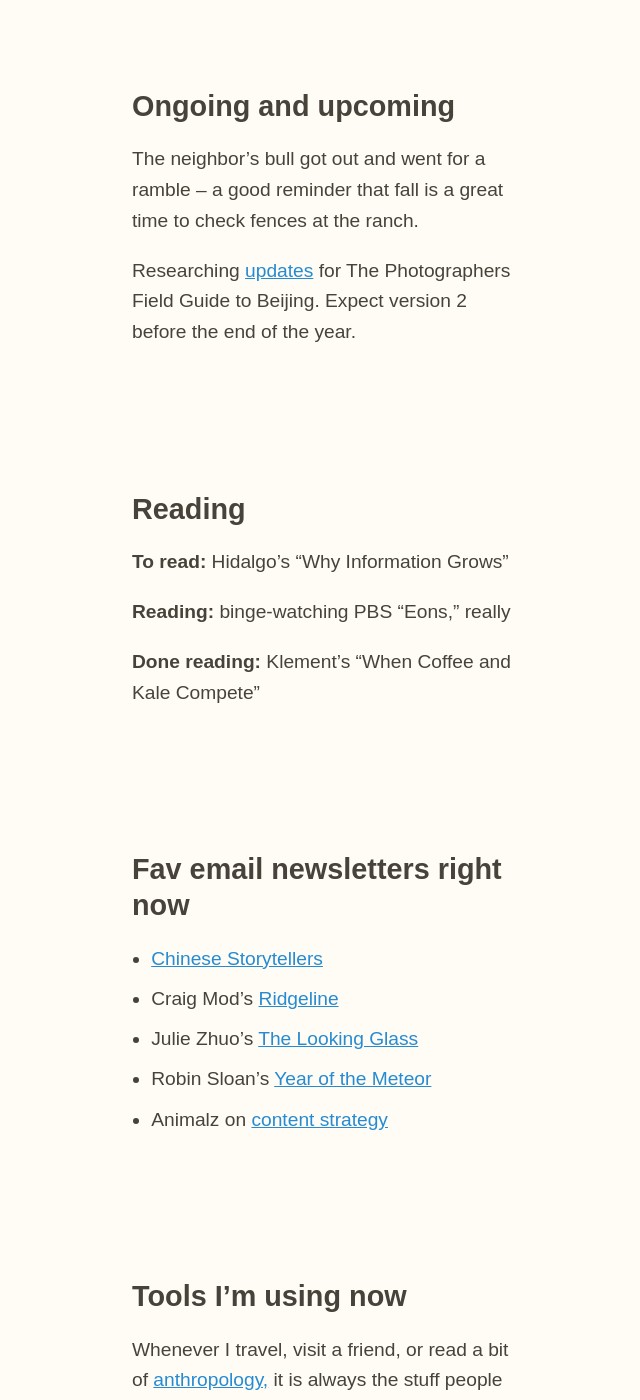
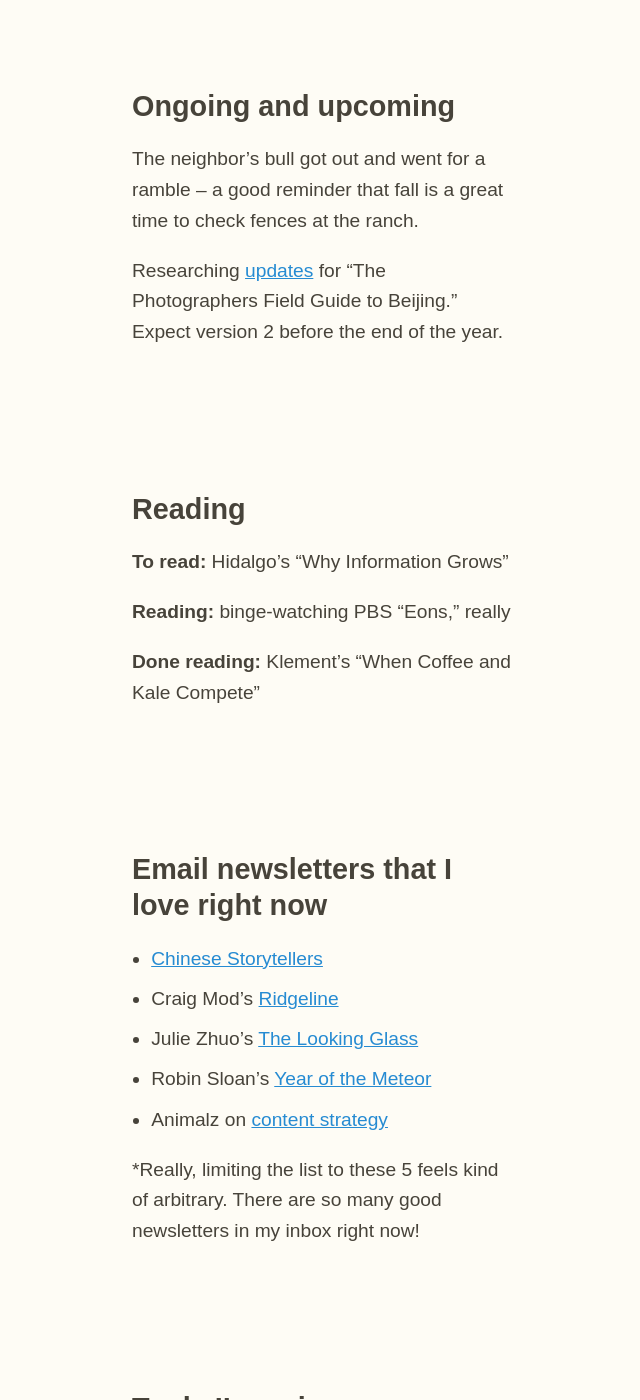
Before and after one commit to zachmccabe/zachmccabe.github.io, a Jekyll site: the page built from now.md, in a window 1280 px wide and 1400 px high, scrolled down 446 px. Shown: the whole window, without its empty margins (316-956 px from the left). Built offline with Jekyll 4.4.1, drawn with Linux system fonts in a browser that asks for light colours.

Commit message:
Update now.md

```diff
--- a/now.md
+++ b/now.md
@@ -26,7 +26,7 @@
 
 The neighbor's bull got out and went for a ramble – a good reminder that fall is a great time to check fences at the ranch.
 
-Researching [updates](https://www.zachmccabe.com/beijing/index.html#book-updates) for The Photographers Field Guide to Beijing. Expect version 2 before the end of the year.
+Researching [updates](https://www.zachmccabe.com/beijing/index.html#book-updates) for "The Photographers Field Guide to Beijing." Expect version 2 before the end of the year.
 
 
 
@@ -40,13 +40,16 @@
 
 
 
-## Fav email newsletters right now
+## Email newsletters that I love right now
 
 + [Chinese Storytellers](https://chinesestorytellers.substack.com)
 + Craig Mod's [Ridgeline](https://craigmod.com/ridgeline/)
 + Julie Zhuo's [The Looking Glass](https://juliezhuo.com/design/mailinglist.html)
 + Robin Sloan's [Year of the Meteor](https://desert.glass/)
 + Animalz on [content strategy](https://www.animalz.co/newsletter/)
+
+*Really, limiting the list to these 5 feels kind of arbitrary. There are so many good newsletters in my inbox right now!
+
 
 
 ## Tools I'm using now
```
